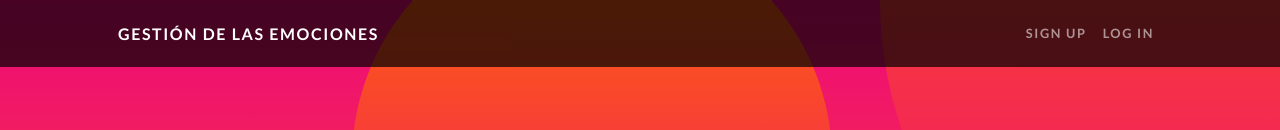
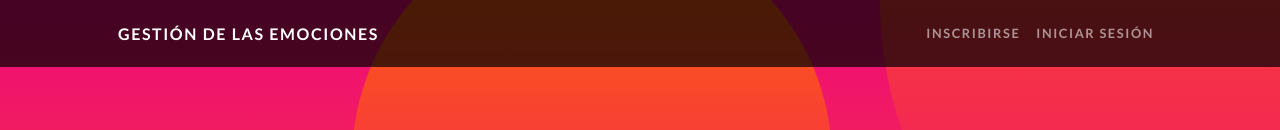
Before and after one commit to RichardGalloso/Gestion-de-las-emociones, a plain HTML site: page index.html in a window 1280 px wide. Shown: the top 130 px of the page. Drawn offline with nearby package versions, Linux system fonts and the light colour scheme.

Commit message:
Update index.html

```diff
--- a/index.html
+++ b/index.html
@@ -5,7 +5,7 @@
         <meta name="viewport" content="width=device-width, initial-scale=1, shrink-to-fit=no" />
         <meta name="description" content="" />
         <meta name="author" content="" />
-        <title>TALLER:GESTION DE LAS EMOCIONES</title>
+        <title>TALLER: GESTION DE LAS EMOCIONES</title>
         <link rel="icon" type="image/x-icon" href="assets/icons8-aprendizaje-16.png" />
         <!-- Font Awesome icons (free version)-->
         <script src="https://use.fontawesome.com/releases/v6.1.0/js/all.js" crossorigin="anonymous"></script>
@@ -23,8 +23,8 @@
                 <button class="navbar-toggler" type="button" data-bs-toggle="collapse" data-bs-target="#navbarResponsive" aria-controls="navbarResponsive" aria-expanded="false" aria-label="Toggle navigation"><span class="navbar-toggler-icon"></span></button>
                 <div class="collapse navbar-collapse" id="navbarResponsive">
                     <ul class="navbar-nav ms-auto">
-                        <li class="nav-item"><a class="nav-link" href="#!">Sign Up</a></li>
-                        <li class="nav-item"><a class="nav-link" href="#!">Log In</a></li>
+                        <li class="nav-item"><a class="nav-link" href="https://elparquedelasemociones.com/blog/">Inscribirse</a></li>
+                        <li class="nav-item"><a class="nav-link" href="https://elparquedelasemociones.com/libros-y-cuentos/emocionario/">Iniciar sesión</a></li>
                     </ul>
                 </div>
             </div>
```
